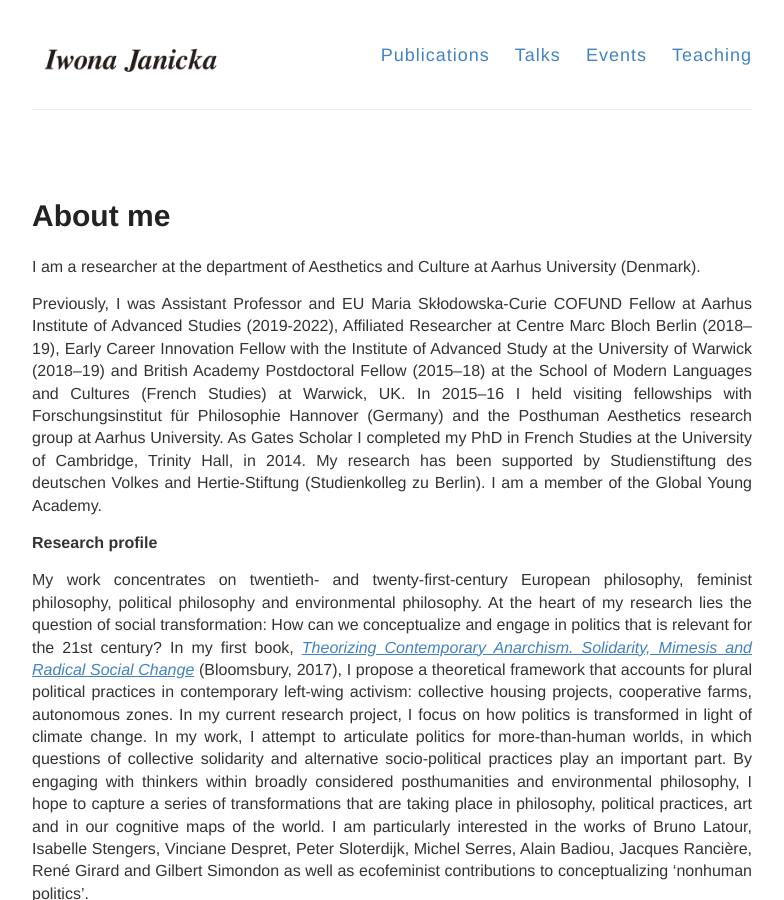
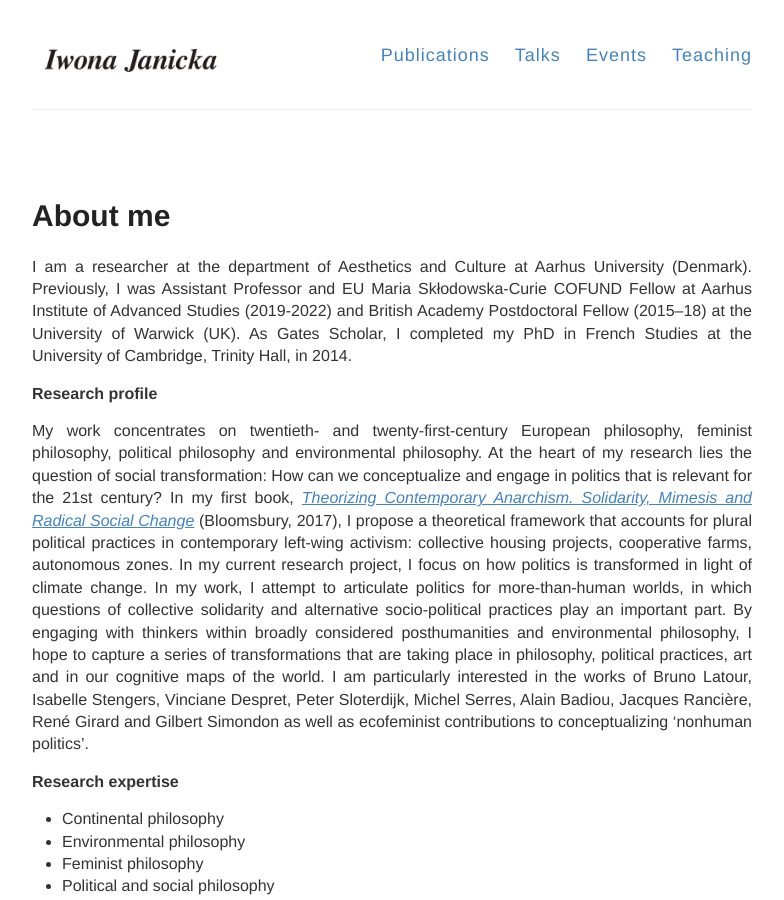
Before and after one commit to IJanicka/IJanicka.github.io, a Jekyll site: the page built from about.md, in a window 1280 px wide and 900 px high. Shown: the whole window, without its empty margins (248-1032 px from the left). Built offline with Jekyll 4.4.1, drawn with Linux system fonts in a browser that asks for light colours; some of the changed text lies outside the part shown.

Commit message:
Update about.md

```diff
--- a/about.md
+++ b/about.md
@@ -4,9 +4,7 @@
 permalink: /about/
 ---
 
-I am a researcher at the department of Aesthetics and Culture at Aarhus University (Denmark).
-
-Previously, I was Assistant Professor and EU Maria Skłodowska-Curie COFUND Fellow at Aarhus Institute of Advanced Studies (2019-2022), Affiliated Researcher at Centre Marc Bloch Berlin (2018–19), Early Career Innovation Fellow with the Institute of Advanced Study at the University of Warwick (2018–19) and British Academy Postdoctoral Fellow (2015–18) at the School of Modern Languages and Cultures (French Studies) at Warwick, UK. In 2015–16 I held visiting fellowships with Forschungsinstitut für Philosophie Hannover (Germany) and the Posthuman Aesthetics research group at Aarhus University. As Gates Scholar I completed my PhD in French Studies at the University of Cambridge, Trinity Hall, in 2014. My research has been supported by Studienstiftung des deutschen Volkes and Hertie-Stiftung (Studienkolleg zu Berlin). I am a member of the Global Young Academy.
+I am a researcher at the department of Aesthetics and Culture at Aarhus University (Denmark). Previously, I was Assistant Professor and EU Maria Skłodowska-Curie COFUND Fellow at Aarhus Institute of Advanced Studies (2019-2022) and British Academy Postdoctoral Fellow (2015–18) at the University of Warwick (UK). As Gates Scholar, I completed my PhD in French Studies at the University of Cambridge, Trinity Hall, in 2014.
 
 **Research profile**<br>
 
```
Also changed, not shown: other parts of about.md (+2 -0 lines).
